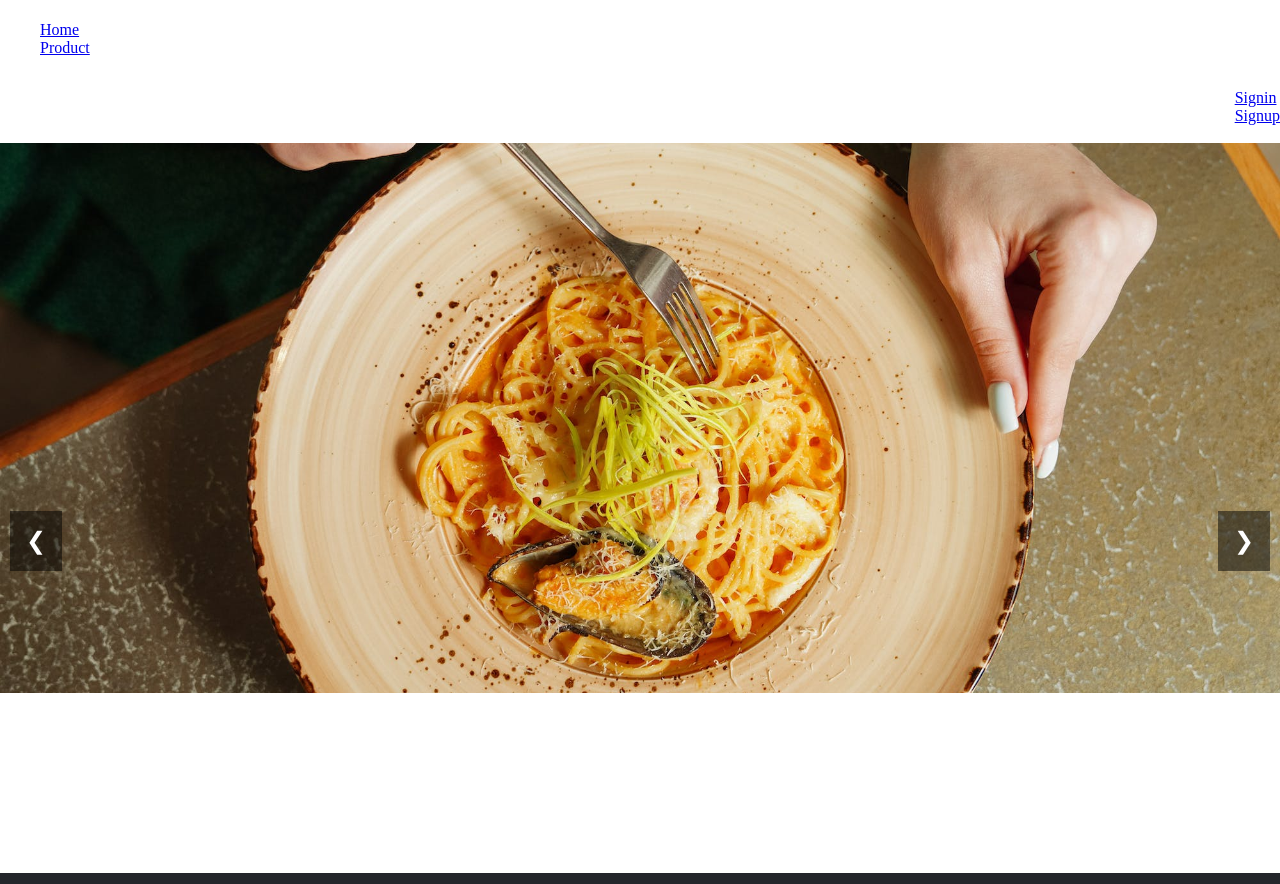
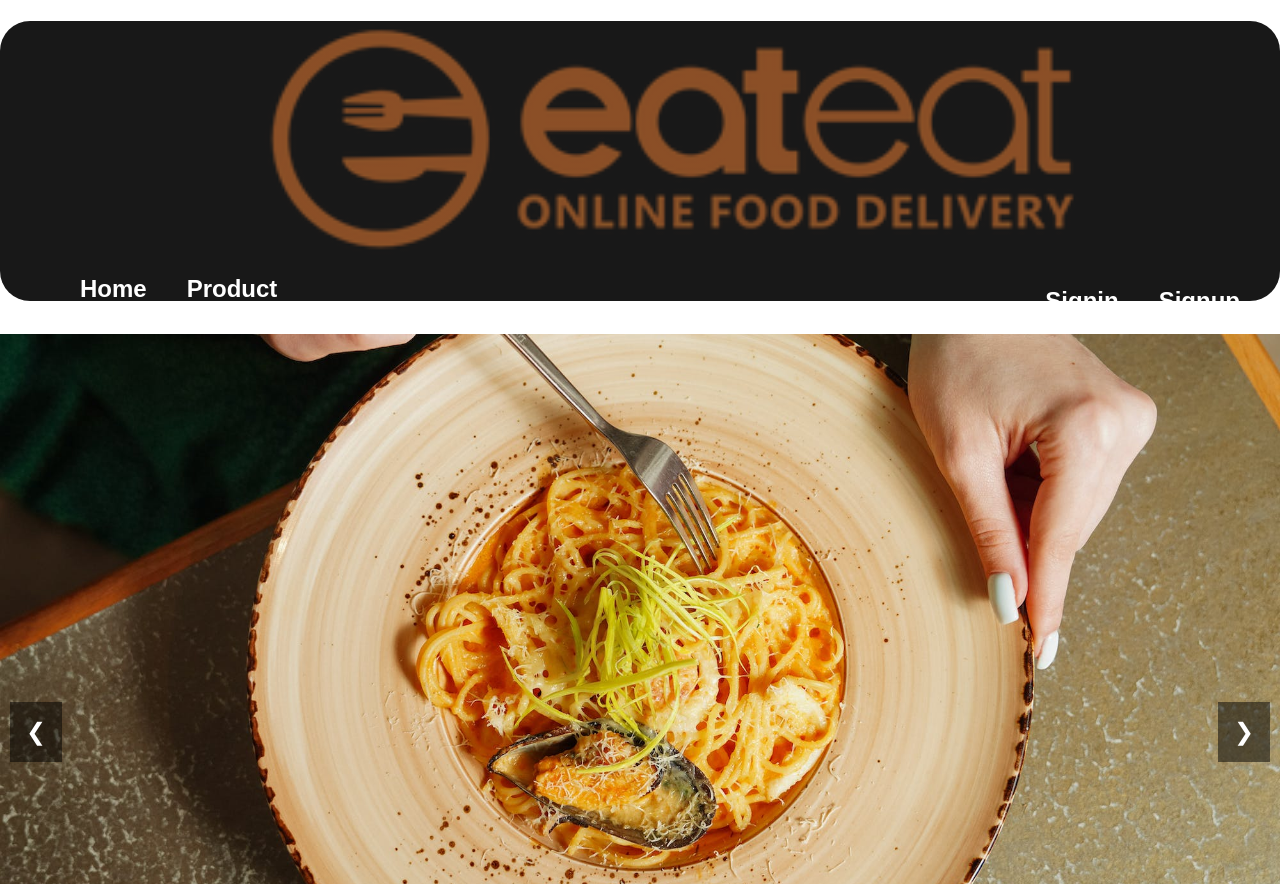
Before and after one commit to usanaphtal112/Team-training-Food_Derivery_System_Front_end, a plain HTML site: page homepage.html in a window 1280 px wide. Shown: the top 884 px of the page. Drawn offline with Linux system fonts and the light colour scheme.

Commit message:
navigation bar html added

```diff
--- a/homepage.css
+++ b/homepage.css
@@ -3,6 +3,106 @@ html, body, main {
     padding: 0;
     height: 100%;
   }
+
+  .navbar{
+    background: linear-gradient(to top, rgba(0,0,0,0.5)50%,rgba(0,0,0,0.5)50%), url(./Home_page_image/logo.png);
+    background-position: center;
+    background-size: cover;
+    height: 35vh;
+    width: auto;
+    opacity: 90%;
+    text-align: center;
+    border-radius: 30px;
+}
+.menu{
+    width: 400px;
+    float: left;
+    height: 70px;
+}
+.menu ul{
+    float: left;
+    display: flex;
+    justify-content: center;
+    align-items: center;
+
+}
+.menu ul li{
+    list-style: none;
+    margin-left: 40px;
+    font-size: 24px;
+    font-family: 'Courier New', Courier, monospace;
+    margin-top: 100%;
+}
+.menu2 ul{
+    float: right;
+    display: flex;
+
+}
+.menu2 ul li{
+    list-style: none;
+    float: right;
+    margin-right: 40px;
+    font-size: 24px;
+    font-family: 'Courier New', Courier, monospace;
+    margin-top: 250px;
+}
+.menu ul li a{
+    text-decoration: none;
+    color: #fff;
+    font-family: Arial;
+    font-weight: bold;
+}
+.menu ul li a:hover{
+    color: hsl(18, 14%, 39%);
+
+}
+.menu ul li a:visited{
+    color: hsl(18, 90%, 48%);
+
+}
+.menu ul{
+    float: left;
+    display: flex;
+    justify-content: center;
+    align-items: center;
+
+}
+.menu ul li{
+    list-style: none;
+    margin-left: 40px;
+    font-size: 24px;
+    font-family: 'Courier New', Courier, monospace;
+    margin-top: 100%;
+}
+.menu2 ul{
+    float: right;
+    display: flex;
+
+}
+.menu2 ul li{
+    list-style: none;
+    float: right;
+    margin-right: 40px;
+    font-size: 24px;
+    font-family: 'Courier New', Courier, monospace;
+    margin-top: 250px;
+}
+.menu2 ul li a{
+    text-decoration: none;
+    color: #fff;
+    font-family: Arial;
+    font-weight: bold;
+}
+
+.menu2 ul li a:hover{
+    color: hsl(18, 14%, 39%);
+
+}
+.menu2 ul li a:visited{
+    color: hsl(18, 90%, 48%);
+
+}
+
 
   .slideshow-container {
     width: 100%;
```
Also changed, not shown: Home_page_image/logo.png (added).
